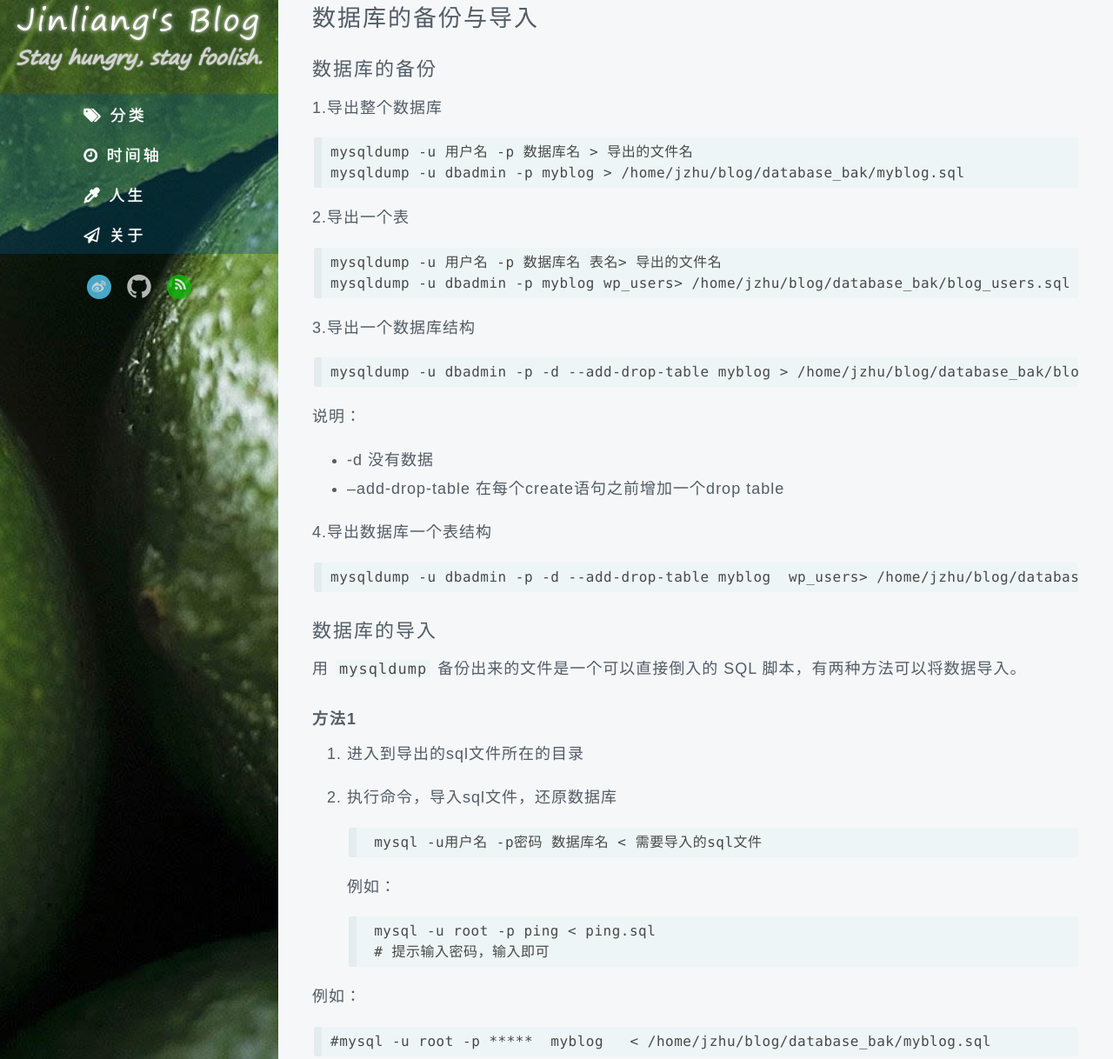
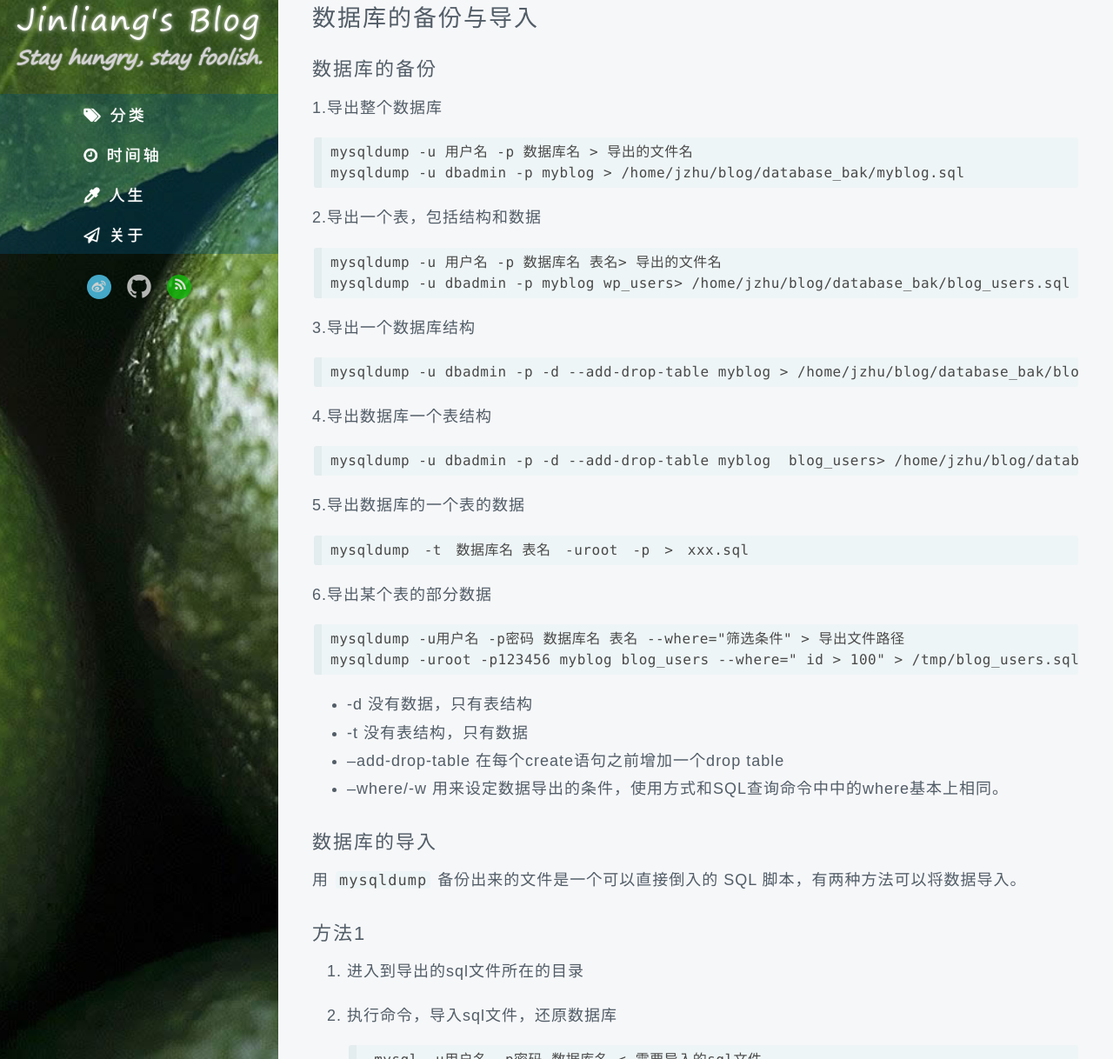
Before and after one commit to zhujinliang/zhujinliang.github.io, a Jekyll site: the page built from _posts/Mysql/2014-04-22-mysql-backup-restore.md, in a window 1280 px wide and 1400 px high, cut to the strip 182-1400 px from the top of the window. Shown: the whole strip at 87% size. Built offline with Jekyll 4.4.1, drawn with Linux system fonts in a browser that asks for light colours; some web fonts are replaced; comment, search, counter and statistics services are not loaded.

Commit message:
[REV] Update mysql backup post

```diff
--- a/_posts/Mysql/2014-04-22-mysql-backup-restore.md
+++ b/_posts/Mysql/2014-04-22-mysql-backup-restore.md
@@ -17,7 +17,7 @@ MySQL备份和还原,都是利用`mysqldump`、`mysql`和`source`命令来完成
     mysqldump -u 用户名 -p 数据库名 > 导出的文件名
     mysqldump -u dbadmin -p myblog > /home/jzhu/blog/database_bak/myblog.sql
 
-2.导出一个表
+2.导出一个表，包括结构和数据
 
     mysqldump -u 用户名 -p 数据库名 表名> 导出的文件名
     mysqldump -u dbadmin -p myblog wp_users> /home/jzhu/blog/database_bak/blog_users.sql
@@ -26,20 +26,32 @@ MySQL备份和还原,都是利用`mysqldump`、`mysql`和`source`命令来完成
 
     mysqldump -u dbadmin -p -d --add-drop-table myblog > /home/jzhu/blog/database_bak/blog_struc.sql
 
-说明：
-
-* -d 没有数据
-* --add-drop-table 在每个create语句之前增加一个drop table
 
 4.导出数据库一个表结构
 
-    mysqldump -u dbadmin -p -d --add-drop-table myblog  wp_users> /home/jzhu/blog/database_bak/blog_users_struc.sql
+    mysqldump -u dbadmin -p -d --add-drop-table myblog  blog_users> /home/jzhu/blog/database_bak/blog_users_struc.sql
+
+5.导出数据库的一个表的数据
+
+    mysqldump　-t　数据库名 表名　-uroot　-p　>　xxx.sql
+
+6.导出某个表的部分数据
+
+    mysqldump -u用户名 -p密码 数据库名 表名 --where="筛选条件" > 导出文件路径
+    mysqldump -uroot -p123456 myblog blog_users --where=" id > 100" > /tmp/blog_users.sql
+说明：
+
+* -d 没有数据，只有表结构
+* -t 没有表结构，只有数据
+* --add-drop-table 在每个create语句之前增加一个drop table
+* --where/-w 用来设定数据导出的条件，使用方式和SQL查询命令中中的where基本上相同。
 
 <!-- more -->
 
 ### 数据库的导入
 用 `mysqldump` 备份出来的文件是一个可以直接倒入的 SQL 脚本，有两种方法可以将数据导入。
-#### 方法1
+
+### 方法1
 1. 进入到导出的sql文件所在的目录
 
 2. 执行命令，导入sql文件，还原数据库
```
